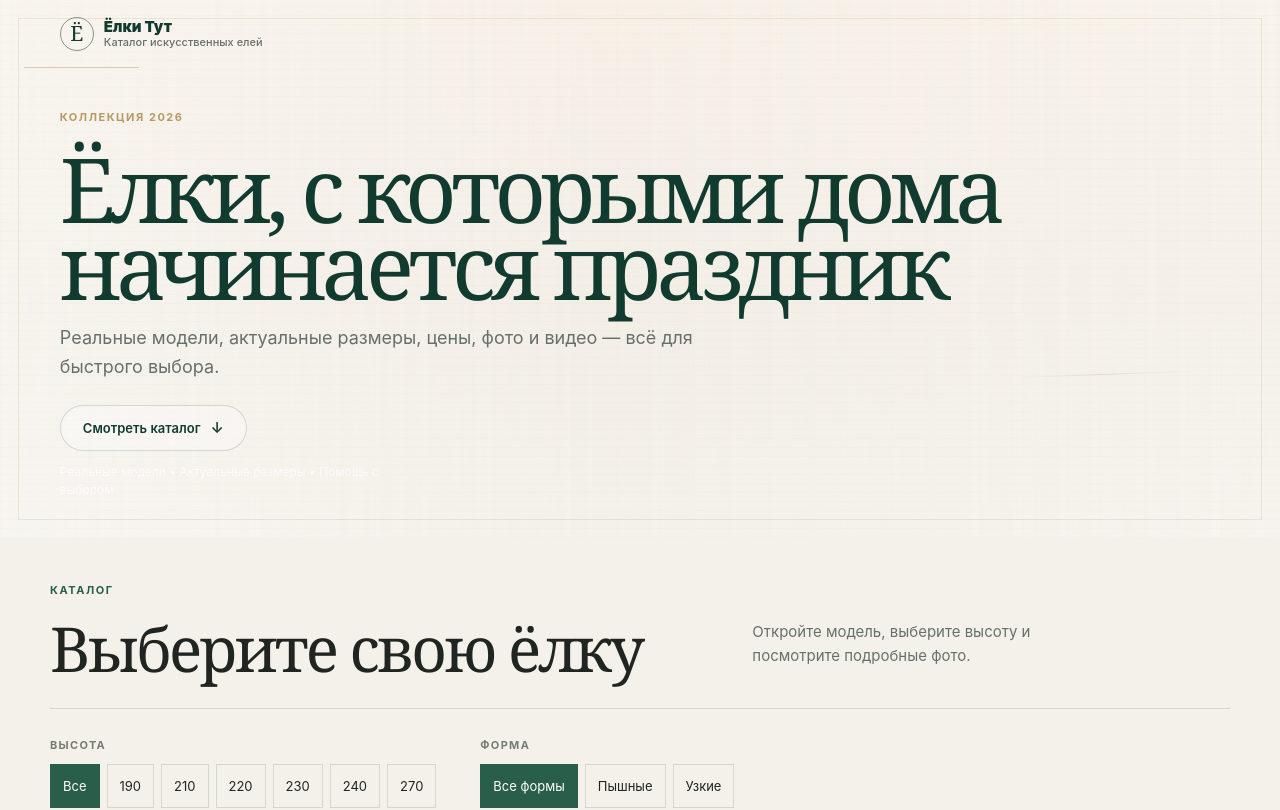
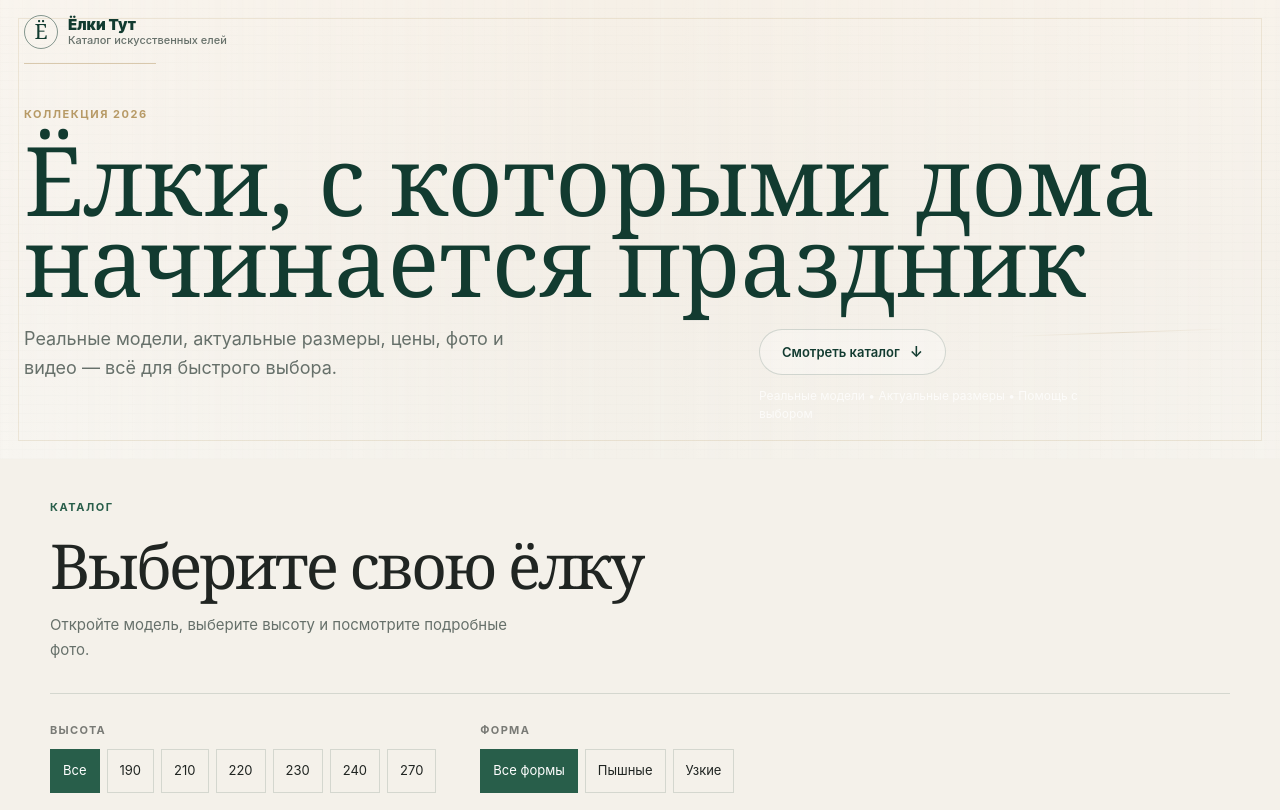
Before and after one commit to moyfor/avito-elki-catalog-2026, a Next.js app: page / in a window 1280 px wide. Shown: the top 810 px of the page. Built offline with nearby package versions, Linux system fonts and the light colour scheme.

Commit message:
Create distinct desktop cover layout

```diff
--- a/app/globals.css
+++ b/app/globals.css
@@ -271,22 +271,36 @@ dd { margin: 0; text-align: right; font-weight: 700; }
 .catalog-intro { max-width: 420px; }
 
 @media (min-width: 1024px) {
-  .hero-content { --hero-axis: clamp(28px, 2.8vw, 44px); width: min(100% - 48px, 1400px); }
-  .topbar { min-height: 68px; padding-left: var(--hero-axis); }
-  .topbar::after { width: clamp(92px, 9vw, 132px); }
-  .hero-stage { display: grid; grid-template-columns: repeat(12, minmax(0, 1fr)); column-gap: 24px; min-height: 0; max-width: none; margin: 0; padding: clamp(28px, 3.2vw, 44px) 0 clamp(28px, 3vw, 40px); align-items: start; }
-  .hero-copy { display: block; grid-column: 1 / -1; width: auto; min-height: 0; max-width: none; margin: 0; padding: 0 clamp(18px, 4vw, 64px) 0 var(--hero-axis); }
-  .hero .eyebrow { margin-bottom: clamp(18px, 2vw, 24px); }
-  .hero h1 { max-width: 100%; margin-bottom: 20px; font-size: clamp(78px, 7vw, 132px); line-height: .86; letter-spacing: -.062em; }
-  .hero-text { max-width: 650px; font-size: 18px; line-height: 1.58; }
-  .hero-actions { gap: 12px; margin-top: 24px; }
+  .hero-content { --desktop-title-size: 80px; --desktop-grid-gap: 24px; width: min(100% - 48px, 1400px); }
+  .topbar { min-height: 64px; padding-left: 0; }
+  .topbar::after { width: 132px; }
+  .hero-stage { display: grid; grid-template-columns: repeat(12, minmax(0, 1fr)); column-gap: var(--desktop-grid-gap); min-height: 0; max-width: none; margin: 0; padding: 36px 0 34px; align-items: start; }
+  .hero-copy { display: contents; }
+  .hero .eyebrow { grid-column: 1 / 4; margin: 0 0 16px; }
+  .hero h1 { grid-column: 1 / -1; max-width: none; margin: 0 0 25px; font-size: var(--desktop-title-size); line-height: .84; letter-spacing: 0; text-wrap: balance; }
+  .hero-text { grid-column: 1 / 6; max-width: 560px; margin: 0; font-size: 18px; line-height: 1.58; }
+  .hero-actions { grid-column: 8 / 12; align-self: start; gap: 12px; margin: 4px 0 0; }
   .hero .primary-button { min-height: 46px; padding: 12px 22px; }
-  .hero-trust { max-width: 560px; font-size: 12px; line-height: 1.52; }
-  .ornament-line.one { right: clamp(32px, 5vw, 88px); bottom: 34%; width: clamp(170px, 14vw, 240px); opacity: .5; }
-  .catalog-section { padding-top: 44px; }
-  .catalog-heading { display: grid; grid-template-columns: repeat(12, minmax(0, 1fr)); column-gap: 24px; row-gap: 18px; align-items: end; padding-bottom: 30px; }
-  .catalog-heading > div { grid-column: 1 / 8; }
-  .catalog-intro { grid-column: 8 / 12; max-width: 360px; justify-self: start; align-self: end; margin-bottom: 9px; }
+  .hero-trust { max-width: 390px; font-size: 12px; line-height: 1.52; }
+  .ornament-line.one { right: 2%; bottom: 31%; width: 220px; opacity: .48; }
+  .catalog-section { padding-top: 40px; }
+  .catalog-heading { display: grid; grid-template-columns: repeat(12, minmax(0, 1fr)); column-gap: 24px; row-gap: 17px; align-items: start; padding-bottom: 30px; }
+  .catalog-heading > div { grid-column: 1 / 9; }
+  .catalog-intro { grid-column: 1 / 6; max-width: 500px; justify-self: start; align-self: start; margin: 0; }
+}
+
+@media (min-width: 1280px) {
+  .hero-content { --desktop-title-size: 96px; --desktop-grid-gap: 28px; }
+  .hero-stage { padding-top: 42px; padding-bottom: 36px; }
+}
+
+@media (min-width: 1440px) {
+  .hero-content { --desktop-title-size: 110px; --desktop-grid-gap: 30px; }
+  .hero-stage { padding-top: 46px; padding-bottom: 38px; }
+}
+
+@media (min-width: 1600px) {
+  .hero-content { --desktop-title-size: 124px; }
 }
 
 @media (max-width: 820px) {
--- a/index.html
+++ b/index.html
@@ -342,22 +342,36 @@
       .catalog-intro { max-width: 420px; }
 
       @media (min-width: 1024px) {
-        .hero .shell { --hero-axis: clamp(28px, 2.8vw, 44px); width: min(100% - 48px, 1400px); }
-        .topbar { min-height: 68px; padding-left: var(--hero-axis); }
-        .topbar::after { width: clamp(92px, 9vw, 132px); }
-        .hero-stage { display: grid; grid-template-columns: repeat(12, minmax(0, 1fr)); column-gap: 24px; min-height: 0; max-width: none; margin: 0; padding: clamp(28px, 3.2vw, 44px) 0 clamp(28px, 3vw, 40px); align-items: start; }
-        .hero-copy { display: block; grid-column: 1 / -1; width: auto; min-height: 0; max-width: none; margin: 0; padding: 0 clamp(18px, 4vw, 64px) 0 var(--hero-axis); }
-        .hero .eyebrow { margin-bottom: clamp(18px, 2vw, 24px); }
-        .hero h1 { max-width: 100%; margin-bottom: 20px; font-size: clamp(78px, 7vw, 132px); line-height: .86; letter-spacing: -.062em; }
-        .hero-copy > p:not(.eyebrow) { max-width: 650px; font-size: 18px; line-height: 1.58; }
-        .hero-actions { gap: 12px; margin-top: 24px; }
+        .hero .shell { --desktop-title-size: 80px; --desktop-grid-gap: 24px; width: min(100% - 48px, 1400px); }
+        .topbar { min-height: 64px; padding-left: 0; }
+        .topbar::after { width: 132px; }
+        .hero-stage { display: grid; grid-template-columns: repeat(12, minmax(0, 1fr)); column-gap: var(--desktop-grid-gap); min-height: 0; max-width: none; margin: 0; padding: 36px 0 34px; align-items: start; }
+        .hero-copy { display: contents; }
+        .hero .eyebrow { grid-column: 1 / 4; margin: 0 0 16px; }
+        .hero h1 { grid-column: 1 / -1; max-width: none; margin: 0 0 25px; font-size: var(--desktop-title-size); line-height: .84; letter-spacing: 0; text-wrap: balance; }
+        .hero-copy > p:not(.eyebrow) { grid-column: 1 / 6; max-width: 560px; margin: 0; font-size: 18px; line-height: 1.58; }
+        .hero-actions { grid-column: 8 / 12; align-self: start; gap: 12px; margin: 4px 0 0; }
         .hero .primary { min-height: 46px; padding: 12px 22px; }
-        .hero-trust { max-width: 560px; font-size: 12px; line-height: 1.52; }
-        .ornament-line.one { right: clamp(32px, 5vw, 88px); bottom: 34%; width: clamp(170px, 14vw, 240px); opacity: .5; }
-        .catalog { padding-top: 44px; }
-        .catalog-head { display: grid; grid-template-columns: repeat(12, minmax(0, 1fr)); column-gap: 24px; row-gap: 18px; align-items: end; padding-bottom: 30px; }
-        .catalog-head > div { grid-column: 1 / 8; }
-        .catalog-intro { grid-column: 8 / 12; max-width: 360px; justify-self: start; align-self: end; margin-bottom: 9px; }
+        .hero-trust { max-width: 390px; font-size: 12px; line-height: 1.52; }
+        .ornament-line.one { right: 2%; bottom: 31%; width: 220px; opacity: .48; }
+        .catalog { padding-top: 40px; }
+        .catalog-head { display: grid; grid-template-columns: repeat(12, minmax(0, 1fr)); column-gap: 24px; row-gap: 17px; align-items: start; padding-bottom: 30px; }
+        .catalog-head > div { grid-column: 1 / 9; }
+        .catalog-intro { grid-column: 1 / 6; max-width: 500px; justify-self: start; align-self: start; margin: 0; }
+      }
+
+      @media (min-width: 1280px) {
+        .hero .shell { --desktop-title-size: 96px; --desktop-grid-gap: 28px; }
+        .hero-stage { padding-top: 42px; padding-bottom: 36px; }
+      }
+
+      @media (min-width: 1440px) {
+        .hero .shell { --desktop-title-size: 110px; --desktop-grid-gap: 30px; }
+        .hero-stage { padding-top: 46px; padding-bottom: 38px; }
+      }
+
+      @media (min-width: 1600px) {
+        .hero .shell { --desktop-title-size: 124px; }
       }
 
       @media (max-width: 820px) {
```
